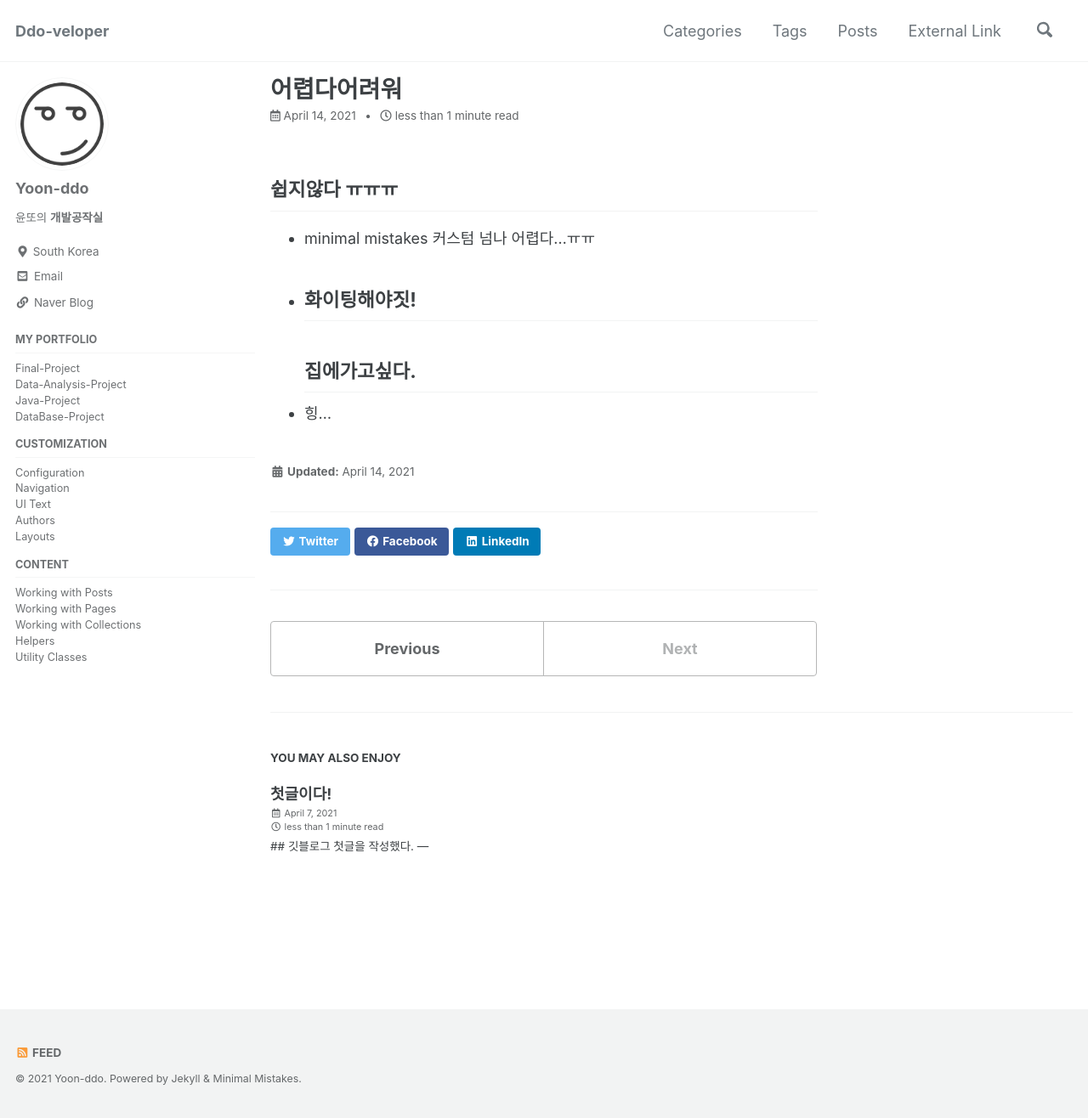
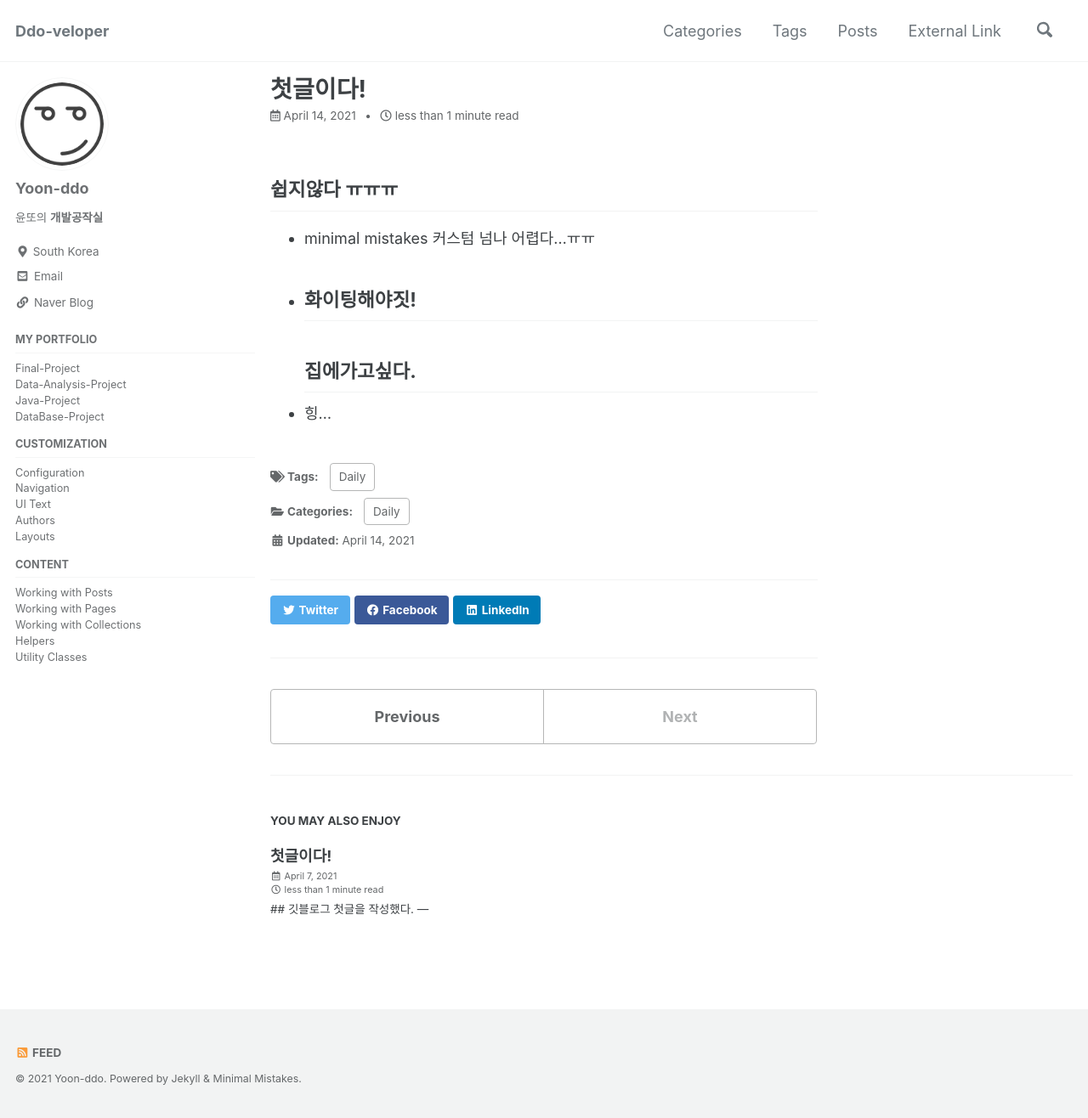
Before and after one commit to Yoon-ddo/Yoon-ddo.github.io, a Jekyll site: the page built from _posts/2021-04-14-어렵다어려워.md, in a window 1280 px wide and 1316 px high. Shown: the whole window at 85% size. Built offline with Jekyll 4.4.1, drawn with Linux system fonts in a browser that asks for light colours; cached includes are drawn as plain includes.

Commit message:
Update 2021-04-14-어렵다어려워.md

```diff
--- a/_posts/2021-04-14-어렵다어려워.md
+++ b/_posts/2021-04-14-어렵다어려워.md
@@ -1,3 +1,12 @@
+---
+title: 첫글이다!
+categories:
+  - Daily
+tags:
+  - Daily
+---
+
+
 ## 쉽지않다 ㅠㅠㅠ
 * minimal mistakes 커스텀 넘나 어렵다...ㅠㅠ
 * 화이팅해야짓!
```
